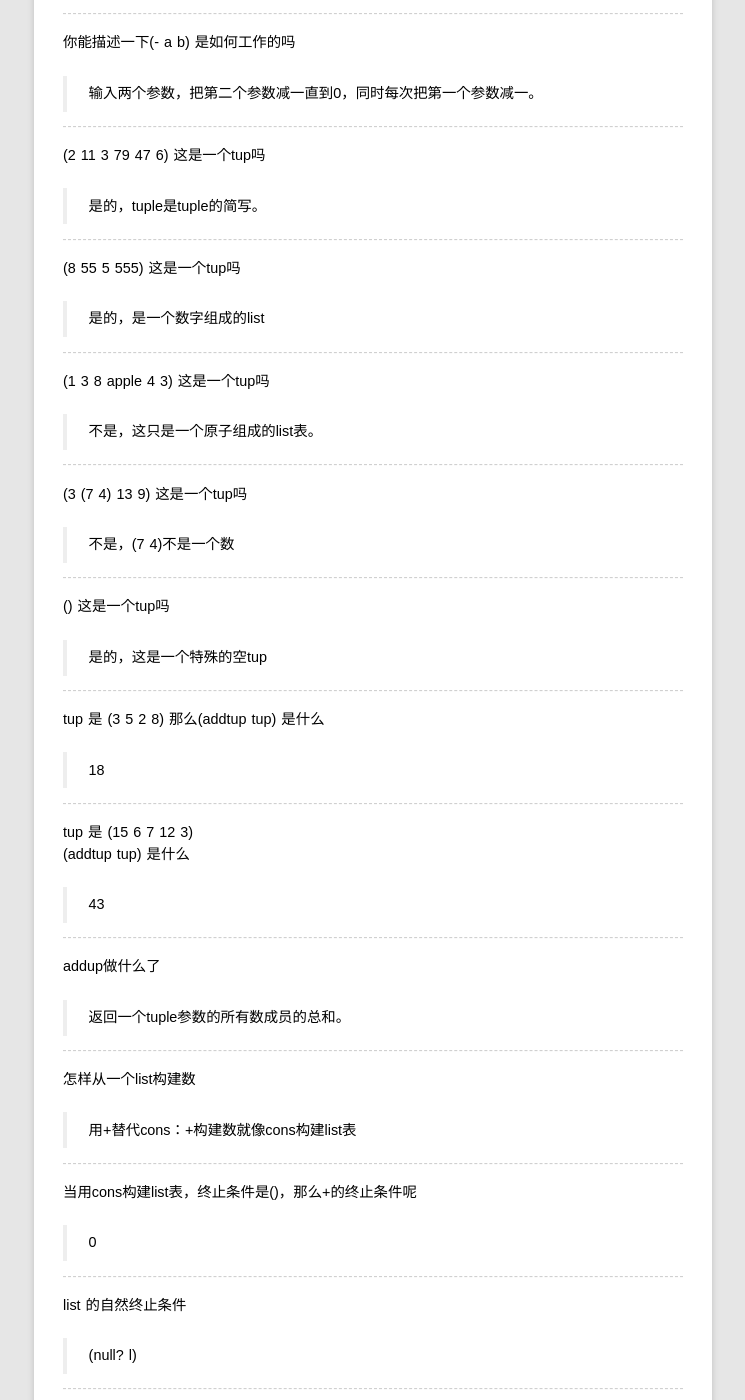
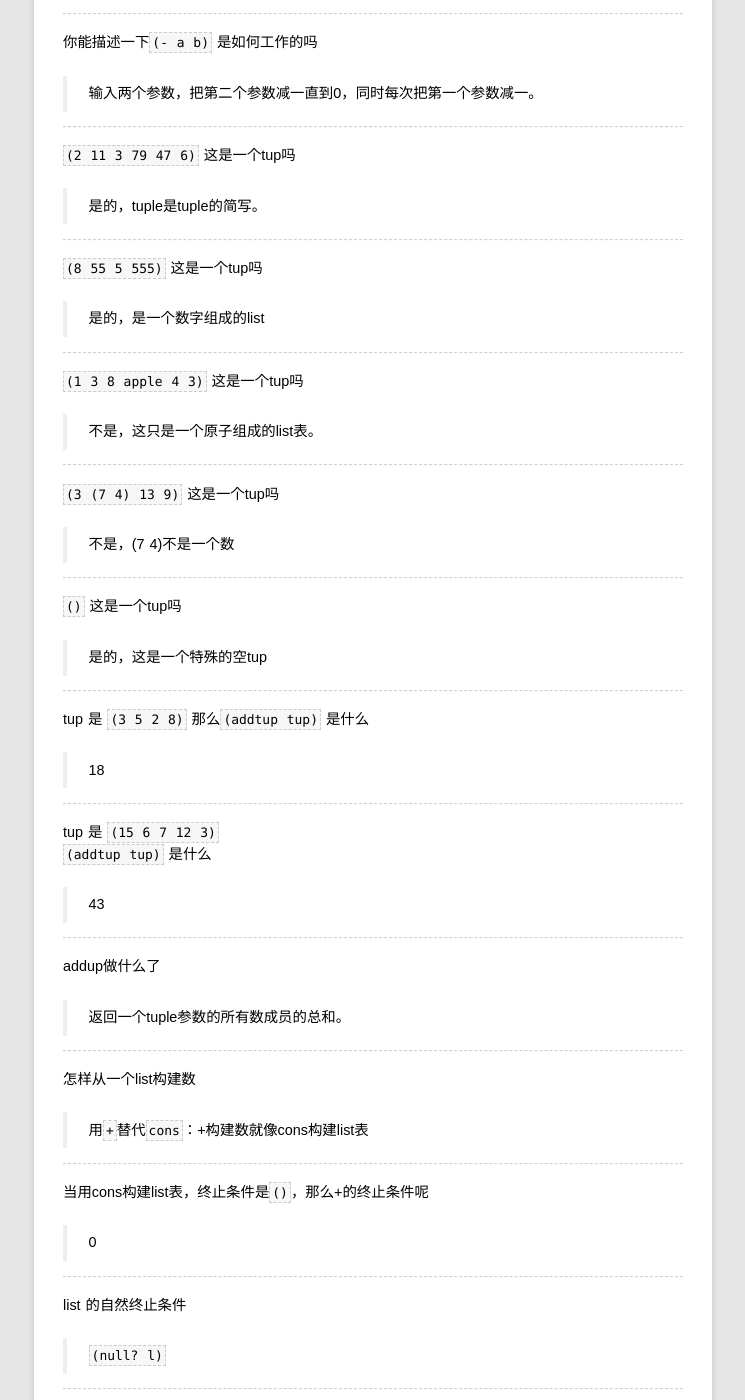
Before and after one commit to rhuichao/uternet.github.io, a Jekyll site: the page built from TLS/04.md, in a window 1280 px wide and 1400 px high, scrolled down 2894 px. Shown: the whole window, without its empty margins (267-1012 px from the left). Built offline with Jekyll 4.4.1, drawn with Linux system fonts in a browser that asks for light colours; some web fonts are replaced; Markdown is read by kramdown in place of the engine named in the settings; some of the changed text lies outside the part shown.

Commit message:
new document posted

````diff
--- a/TLS/04.md
+++ b/TLS/04.md
@@ -163,50 +163,50 @@
 
 --------------
 
-你能描述一下(- a b) 是如何工作的吗
+你能描述一下`(- a b)` 是如何工作的吗
 
 >输入两个参数，把第二个参数减一直到0，同时每次把第一个参数减一。
 
 --------------
 
-(2 11 3 79 47 6) 这是一个tup吗
+`(2 11 3 79 47 6)` 这是一个tup吗
 
 >是的，tuple是tuple的简写。
 
 --------------
 
-(8 55 5 555) 这是一个tup吗
+`(8 55 5 555)` 这是一个tup吗
 
 >是的，是一个数字组成的list
 
 --------------
 
-(1 3 8 apple 4 3) 这是一个tup吗
+`(1 3 8 apple 4 3)` 这是一个tup吗
 
 >不是，这只是一个原子组成的list表。
 
 --------------
 
-(3 (7 4) 13 9) 这是一个tup吗
+`(3 (7 4) 13 9)` 这是一个tup吗
 
 >不是，(7 4)不是一个数
 
 --------------
 
-() 这是一个tup吗
+`()` 这是一个tup吗
 
 >是的，这是一个特殊的空tup
 
 --------------
 
-tup 是 (3 5 2 8) 那么(addtup tup) 是什么
+tup 是 `(3 5 2 8)` 那么`(addtup tup)` 是什么
 
 >18
 
 --------------
 
-tup 是 (15 6 7 12 3)
-(addtup tup) 是什么
+tup 是 `(15 6 7 12 3)`
+`(addtup tup)` 是什么
 
 >43
 
@@ -221,11 +221,11 @@
 怎样从一个list构建数
 
 
->用+替代cons：+构建数就像cons构建list表
+>用`+`替代`cons`：+构建数就像cons构建list表
 
 --------------
 
-当用cons构建list表，终止条件是()，那么+的终止条件呢
+当用cons构建list表，终止条件是`()`，那么+的终止条件呢
 
 >0
 
@@ -234,26 +234,26 @@
 
 list 的自然终止条件
 
->(null? l)
+>`(null? l)`
 
 --------------
 
 tup 的自然终止条件
 
->(null? tup)
+>`(null? tup)`
 
 --------------
 
 当从一个list表的数创建一个数，终止条件是啥样
 
->((null? tup) 0)
->如同 ((null? l) (quote ())) 是从list创建list的终止条件
+>`((null? tup) 0)`
+>如同 `((null? l) (quote ()))` 是从list创建list的终止条件
 
 --------------
 
 addtup的终止条件
 
->((null? tup) 0)
+>`((null? tup) 0)`
 
 --------------
 
@@ -308,13 +308,13 @@
 
 数的 自然递归终止条件是什么
 
->(zero? n)
+>`(zero? n)`
 
 --------------
 
 怎样对数字进行递归
 
->(sub1 n)
+>`(sub1 n)`
 
 --------------
 
@@ -348,19 +348,19 @@
 
 addup 的终止条件
 
->((null? tup) 0)
+>`((null? tup) 0)`
 
 --------------
 
 addup 的自然递归是什么
 
->(addtup (cdr tup))
+>`(addtup (cdr tup))`
 
 --------------
 
 addup 用什么构建数
 
->用+，因为+也构建数字
+>用`+`，因为+也构建数字
 
 --------------
 
@@ -374,10 +374,10 @@
       (else ...))))
 ```
 
-下面这是我们填写的
-`(+ (car tup) (addup (cdr tup)))`
-注意这行与rember函数的这行非常相近：
-`(cons (car lat) (rember a (cdr lat)))`
+>下面这是我们填写的
+>`(+ (car tup) (addup (cdr tup)))`
+>注意这行与rember函数的这行非常相近：
+>`(cons (car lat) (rember a (cdr lat)))`
 
 --------------
 
````
Also changed, not shown: other parts of TLS/04.md (+1 -1 lines).
